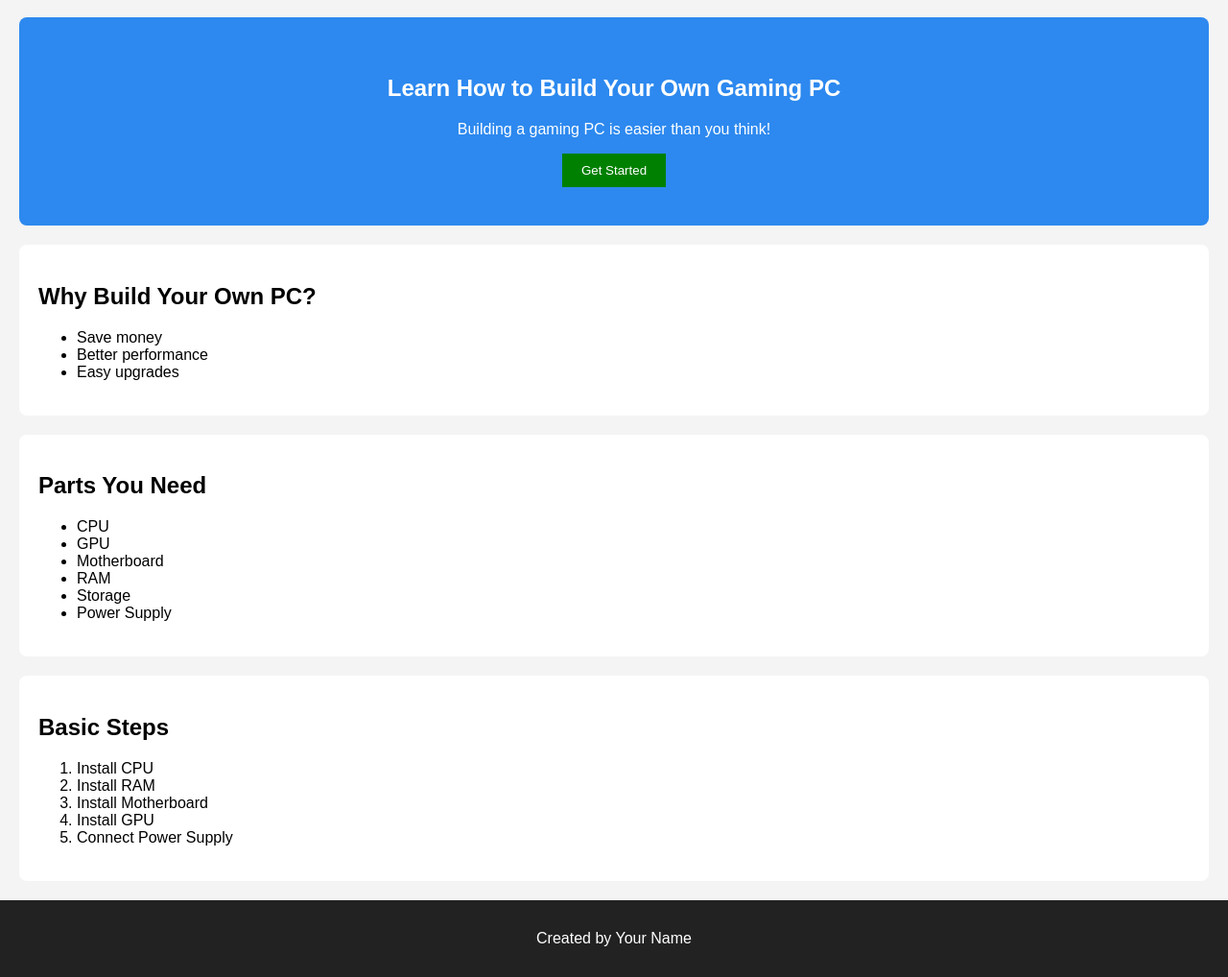
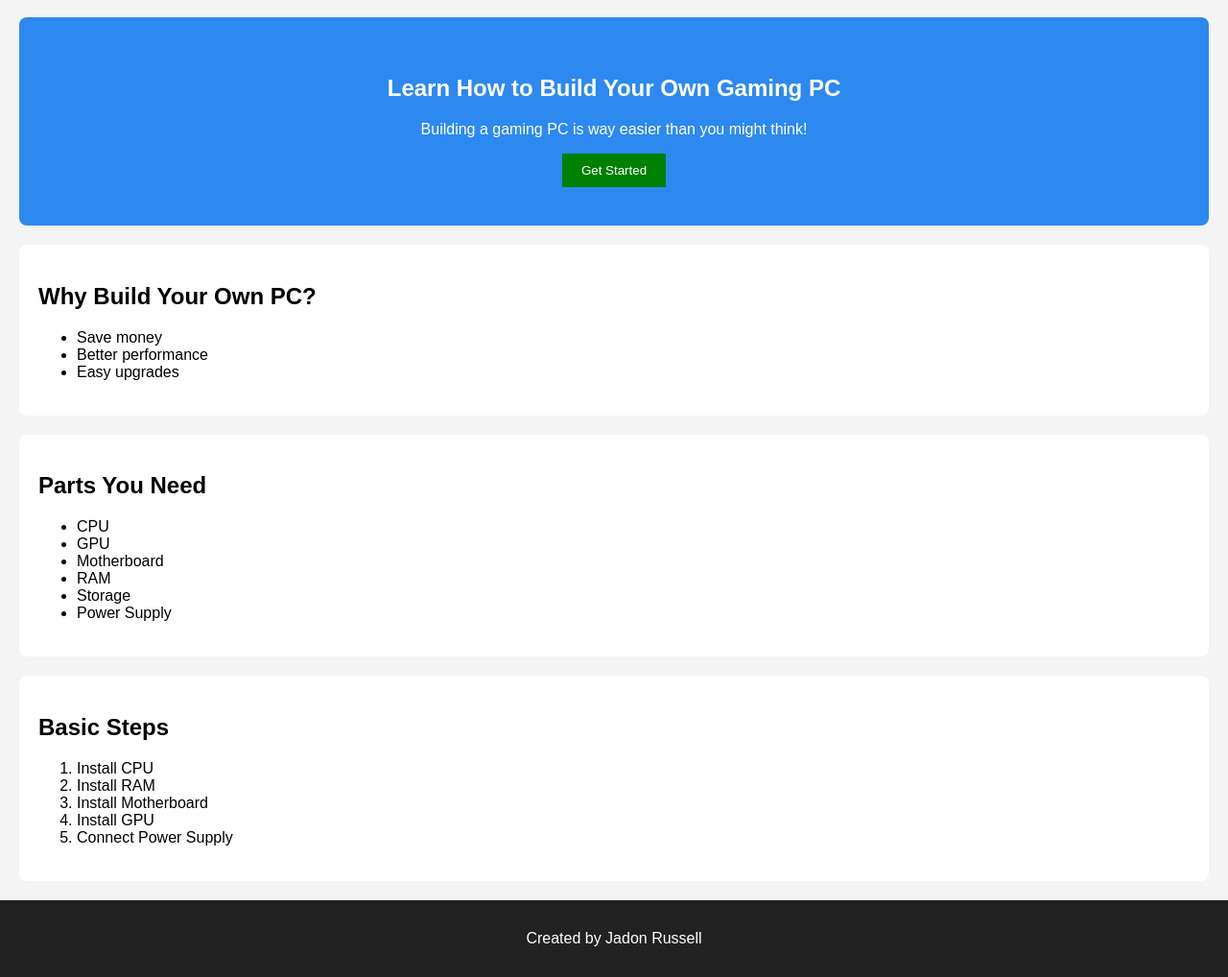
Before and after one commit to jcr7306/Gaming-PC-Builder-Guide., a plain HTML site: page index.html in a window 1280 px wide. Shown: the part 140-1158 px from the top of the page at 96% size. Drawn offline with Linux system fonts and the light colour scheme.

Commit message:
Update index.html

```diff
--- a/index.html
+++ b/index.html
@@ -23,7 +23,7 @@
 <section class="hero">
     <h2>Learn How to Build Your Own Gaming PC</h2>
 
-    <p>Building a gaming PC is easier than you think!</p>
+    <p>Building a gaming PC is way easier than you might think!</p>
 
     <button onclick="showMessage()">Get Started</button>
 </section>
@@ -77,7 +77,7 @@
 
 <footer>
 
-<p>Created by Your Name</p>
+<p>Created by Jadon Russell</p>
 
 </footer>
 
```
